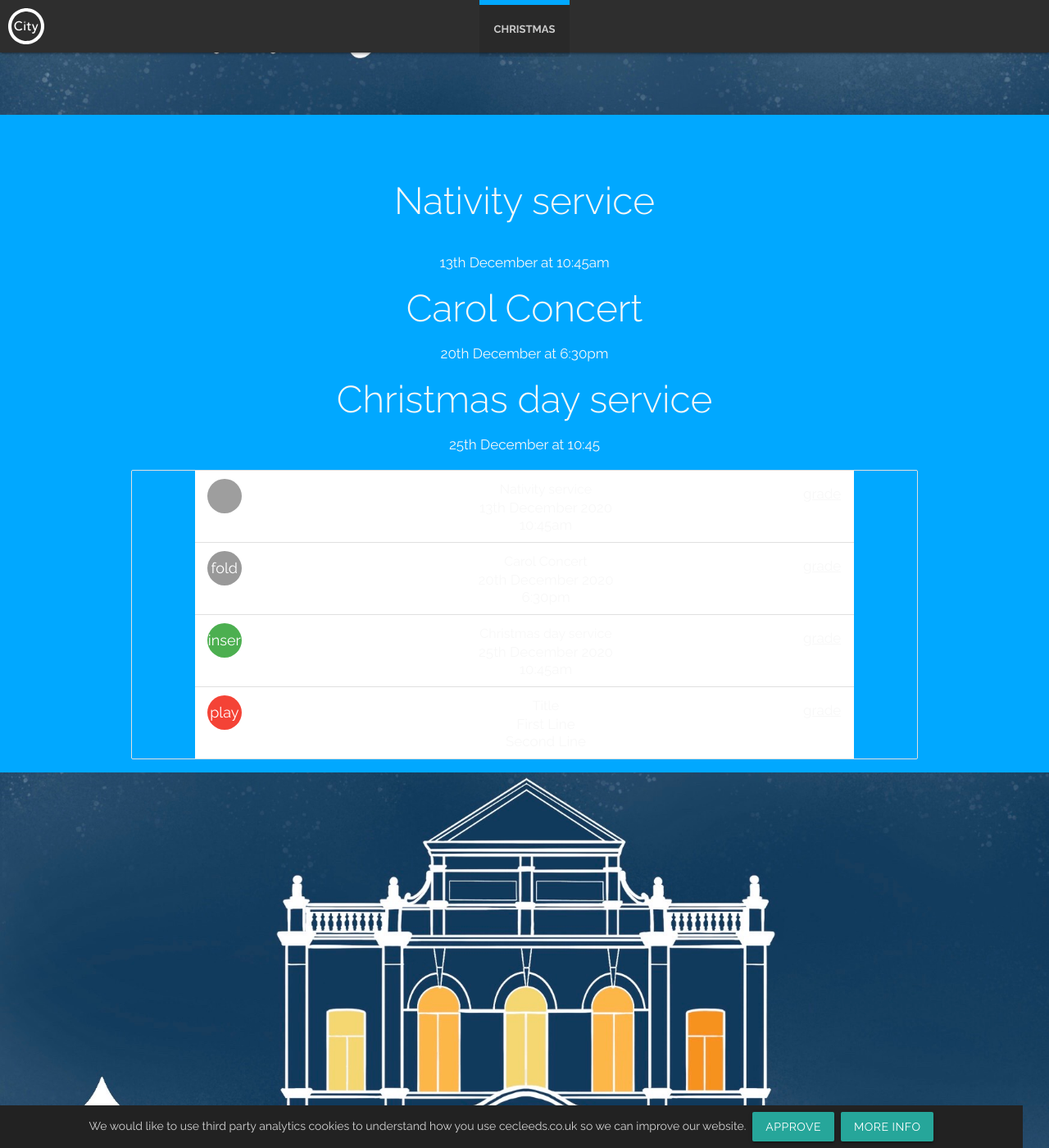
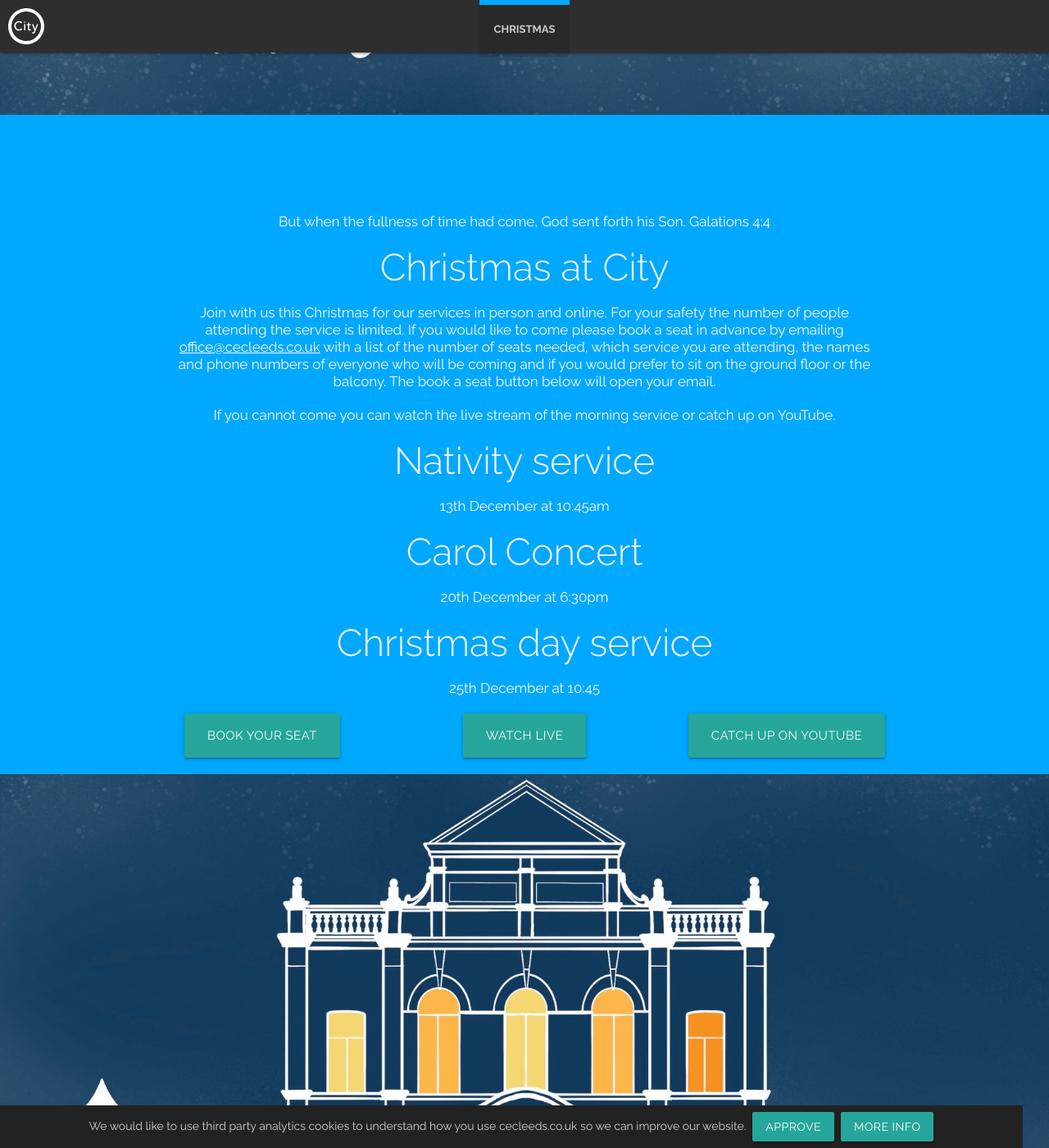
Before and after one commit to woodcock3/citychurch, a Jekyll site: the page built from _christmas/christmas.md, in a window 1280 px wide and 1400 px high, scrolled down 426 px. Shown: the whole window at 82% size. Built offline with Jekyll 4.4.1, drawn with Linux system fonts in a browser that asks for light colours; grey boxes are pictures that could not be loaded.

Commit message:
Update christmas.md

```diff
--- a/_christmas/christmas.md
+++ b/_christmas/christmas.md
@@ -11,6 +11,14 @@ layout: all_collections
   <img src="{{ 'img/christmas/happy_xmas.jpg' | relative_url }}">
 </div>
 
+But when the fullness of time had come, God sent forth his Son. Galations 4:4
+
+# Christmas at City
+Join with us this Christmas for our services in person and online. For your safety the number of people attending the service is limited. If you would like to come please book a seat in advance by emailing <script>contact1("office","cecleeds",10,"?Subject=Seat reservation&Body=Hi%0D%0D%0ASeat reservation%0D%0A==============%0D%0D%0ADate attending church service:%0D%0AMorning or Evening:%0D%0ANumber of seats required:%0D%0ADo you prefer the ground floor, the balcony or no preference:%0D%0D%0AList of first name(s), last name(s) %26 phone number(s) of those coming to the service:")</script><noscript>You must enable JavaScript to view this text.</noscript> with a list of the number of seats needed, which service you are attending, the names and phone numbers of everyone who will be coming and if you would prefer to sit on the ground floor or the balcony. The book a seat button below will open your email.
+
+If you cannot come you can watch the live stream of the morning service or catch up on YouTube.
+
+
 # Nativity service
 13th December at 10:45am
 
@@ -20,41 +28,19 @@ layout: all_collections
 # Christmas day service
 25th December at 10:45
 
+<div class="row btnlinks">
+    <div class="col s12 m4 btnlink">
+      <a class="waves-effect waves-light btn-large" href='mailto:office@cecleeds@@co.uk?Subject=Seat reservation&Body=Hi%0D%0D%0ASeat reservation%0D%0A==============%0D%0D%0ADate attending church service:%0D%0AMorning or Evening:%0D%0ANumber of seats required:%0D%0ADo you prefer the ground floor, the balcony or no preference:%0D%0D%0AList of first name(s), last name(s) %26 phone number(s) of those coming to the service:' onmouseover="this.href=this.href.replace('@@','.')">Book your seat</a>
+    </div>
+    <div class="col s12 m4 btnlink">
+      <a class="waves-effect waves-light btn-large" href="youtube/?live=1">Watch live</a>
+    </div>
+    <div class="col s12 m4 btnlink">
+      <a class="waves-effect waves-light btn-large" href="#video">Catch up on Youtube</a>
+    </div>
+  </div>
 
-<ul class="collection">
-    <li class="collection-item avatar">
-      <img src="images/yuna.jpg" alt="" class="circle">
-      <span class="title">Nativity service</span>
-      <p>13th December 2020 <br>
-         10:45am
-      </p>
-      <a href="#!" class="secondary-content"><i class="material-icons">grade</i></a>
-    </li>
-    <li class="collection-item avatar">
-      <i class="material-icons circle">folder</i>
-      <span class="title">Carol Concert</span>
-      <p>20th December 2020 <br>
-         6:30pm
-      </p>
-      <a href="#!" class="secondary-content"><i class="material-icons">grade</i></a>
-    </li>
-    <li class="collection-item avatar">
-      <i class="material-icons circle green">insert_chart</i>
-      <span class="title">Christmas day service</span>
-      <p>25th December 2020 <br>
-         10:45am
-      </p>
-      <a href="#!" class="secondary-content"><i class="material-icons">grade</i></a>
-    </li>
-    <li class="collection-item avatar">
-      <i class="material-icons circle red">play_arrow</i>
-      <span class="title">Title</span>
-      <p>First Line <br>
-         Second Line
-      </p>
-      <a href="#!" class="secondary-content"><i class="material-icons">grade</i></a>
-    </li>
-  </ul>
+
 
 <div class="hero-image">
   <img src="{{ 'img/christmas/xmas_city.jpg' | relative_url }}">
```
